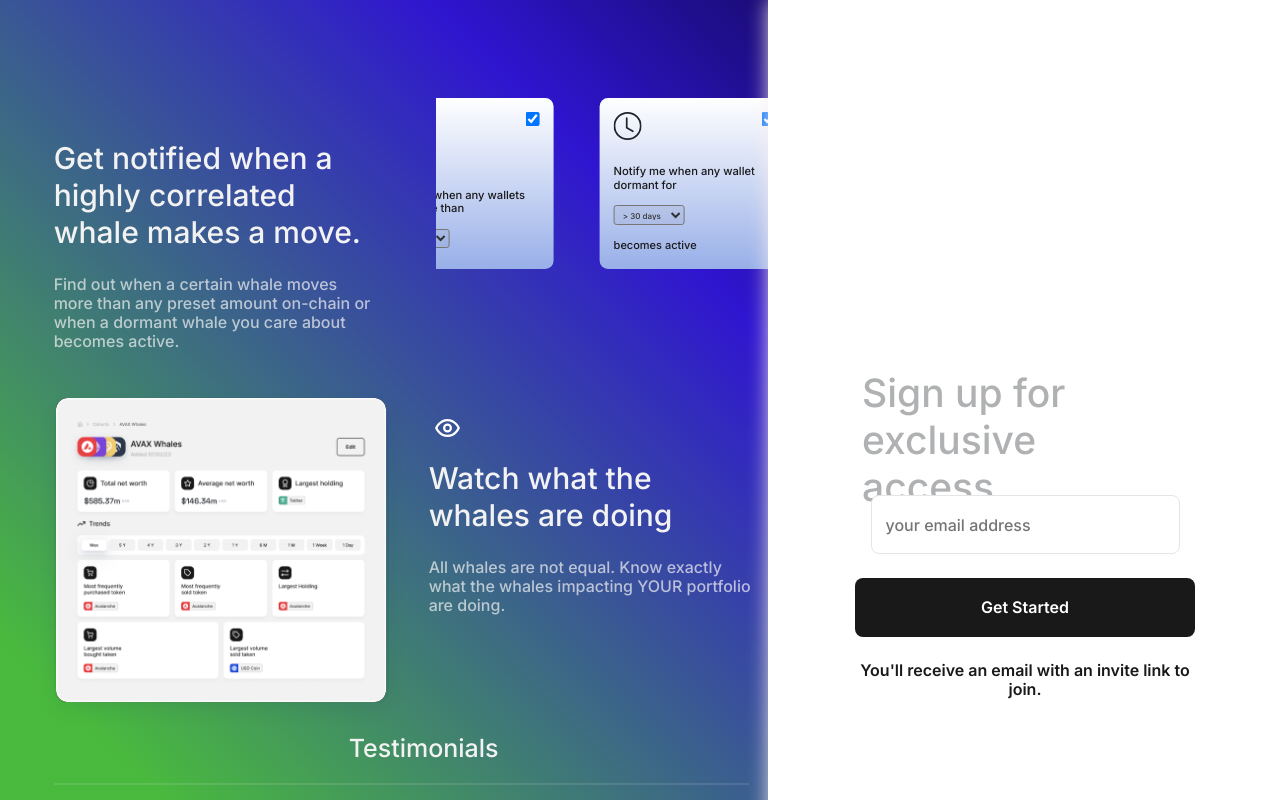
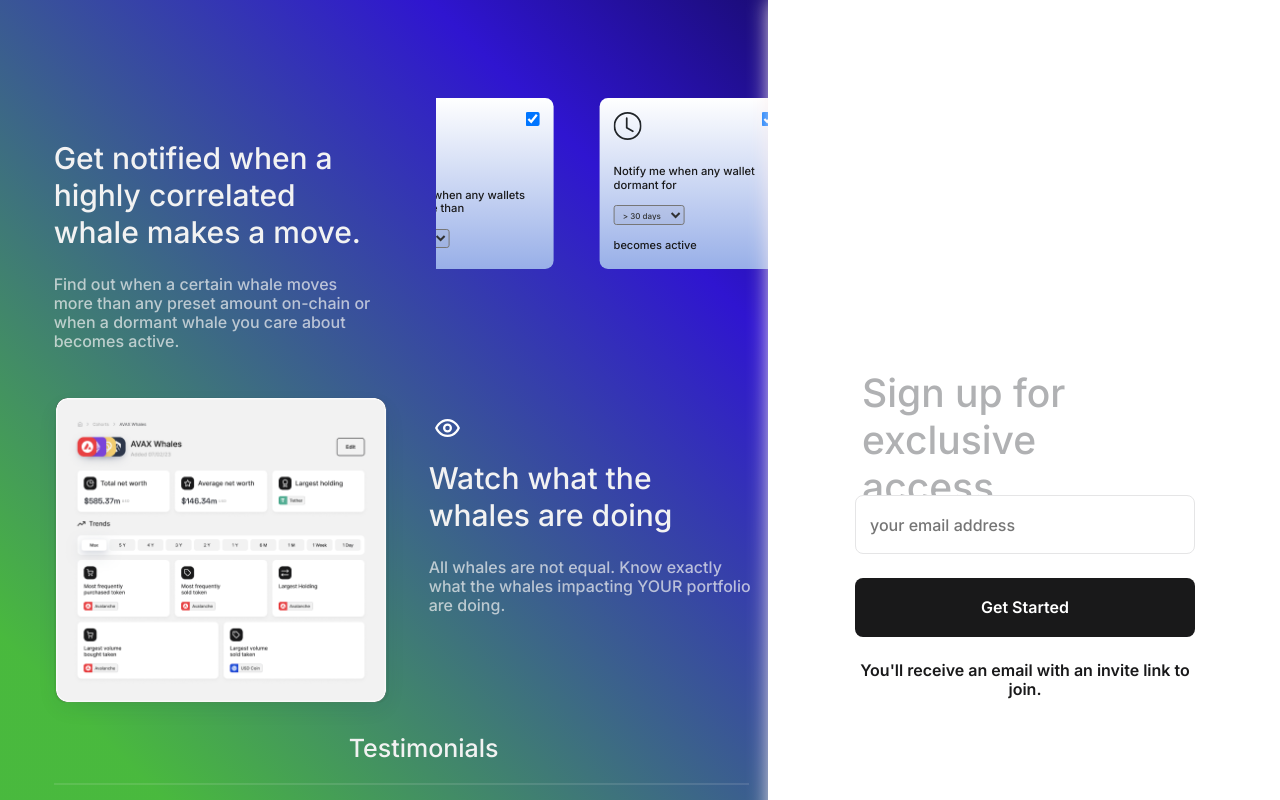
Before and after one commit to ankitt26/Loch-Project, a React (Vite) app: page / in a window 1280 px wide. Shown: the top 800 px of the page. Built offline with nearby package versions, Linux system fonts and the light colour scheme; some icons are missing.

Commit message:
Fix input width

```diff
--- a/src/styles/Sign_up.module.css
+++ b/src/styles/Sign_up.module.css
@@ -38,7 +38,7 @@
   line-height: 19px;
   letter-spacing: 0px;
   text-align: left;
-  width: 309px;
+  width: 340px;
   height: 59px;
   padding: 0px 14px;
   border-radius: 8px;
```
